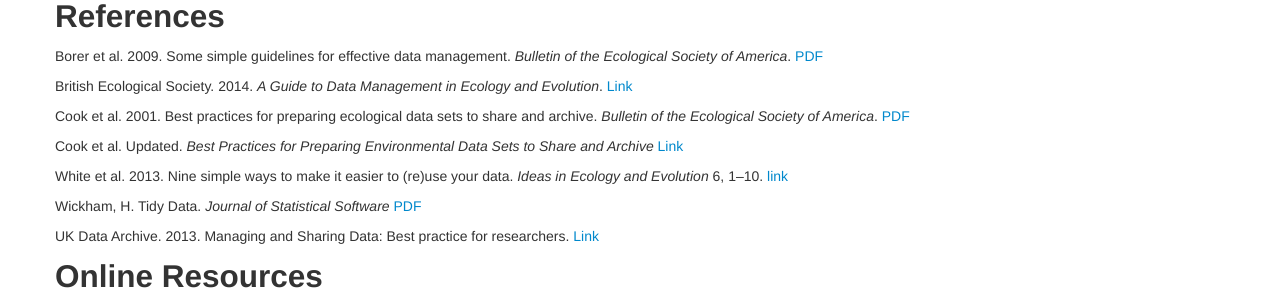
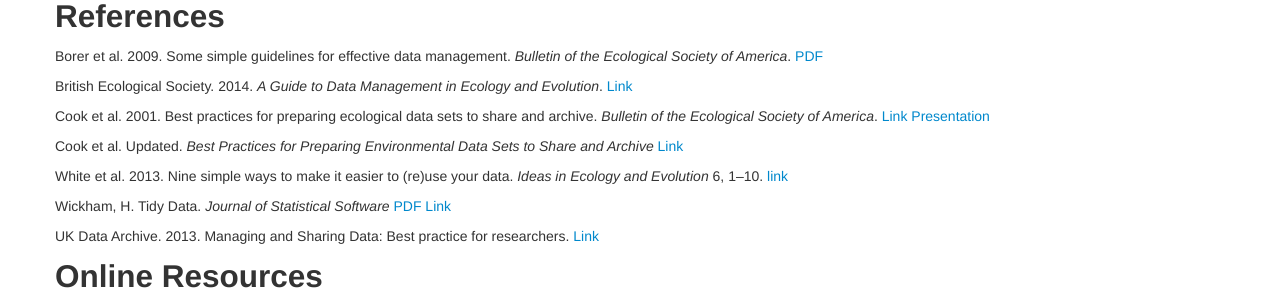
Before and after one commit to intro2r/intro2r, a Jekyll site: the page built from best/managing-data.md, in a window 1280 px wide and 900 px high, scrolled down 1635 px. Shown: the part 462-762 px from the top of the window. Built offline with Jekyll 4.4.1, drawn with Linux system fonts in a browser that asks for light colours.

Commit message:
Update managing-data.md

```diff
--- a/best/managing-data.md
+++ b/best/managing-data.md
@@ -138,17 +138,17 @@
 
 ## References
 
-Borer et al. 2009. Some simple guidelines for effective data management. *Bulletin of the Ecological Society of America*. [PDF]()
+Borer et al. 2009. Some simple guidelines for effective data management. *Bulletin of the Ecological Society of America*. [PDF](https://www.nceas.ucsb.edu/files/news/ESAdatamng09.pdf)
 
 British Ecological Society. 2014. *A Guide to Data Management in Ecology and Evolution*. [Link](https://www.britishecologicalsociety.org/publications/guides-to/)
 
-Cook et al. 2001. Best practices for preparing ecological data sets to share and archive. *Bulletin of the Ecological Society of America*. [PDF]()
+Cook et al. 2001. Best practices for preparing ecological data sets to share and archive. *Bulletin of the Ecological Society of America*. [Link](https://www.jstor.org/stable/20168543?seq=1#page_scan_tab_contents)  [Presentation](https://www.dataone.org/sites/all/documents/best_pract_cook_20100729.pdf)
 
 Cook et al. Updated. *Best Practices for Preparing Environmental Data Sets to Share and Archive* [Link](http://daac.ornl.gov/PI/bestprac.html)
 
-White et al. 2013. Nine simple ways to make it easier to (re)use your data. *Ideas in Ecology and Evolution* 6, 1--10. [link]()
+White et al. 2013. Nine simple ways to make it easier to (re)use your data. *Ideas in Ecology and Evolution* 6, 1--10. [link](https://ojs.library.queensu.ca/index.php/IEE/article/view/4608)
 
-Wickham, H. Tidy Data. *Journal of Statistical Software* [PDF]()
+Wickham, H. Tidy Data. *Journal of Statistical Software* [PDF](https://www.jstatsoft.org/index.php/jss/article/view/v059i10/v59i10.pdf) [Link](https://www.jstatsoft.org/article/view/v059i10)
 
 UK Data Archive. 2013. Managing and Sharing Data: Best practice for researchers. [Link](https://data-archive.ac.uk/media/2894/managingsharing.pdf)
 
```
